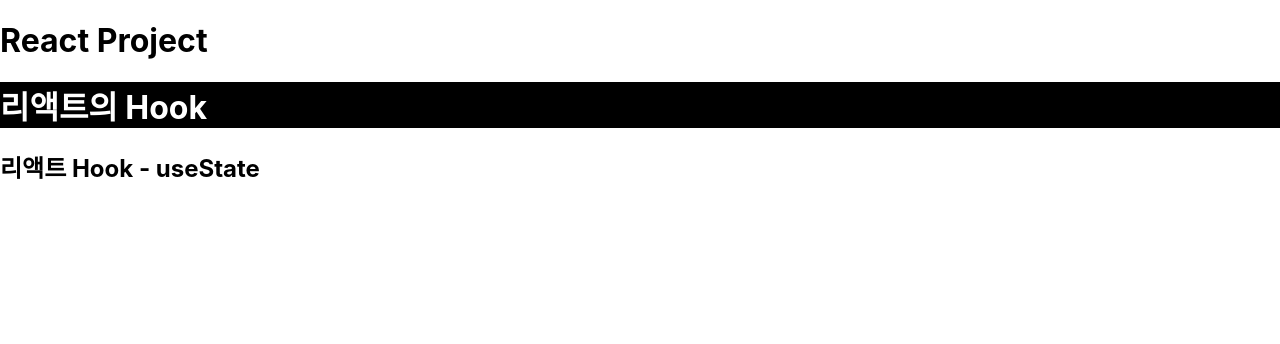
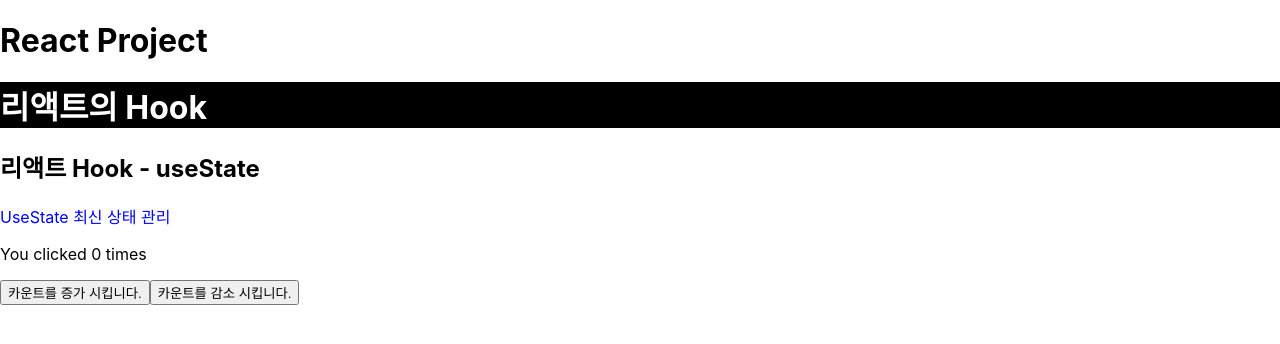
Before and after one commit to Heydia001/korea_1_iot_web_front, a React (Create React App) app in the folder e_react/: page /hooks in a window 1280 px wide. Shown: the top 344 px of the page. Built offline with nearby package versions, Linux system fonts and the light colour scheme.

Commit message:
20240827

```diff
--- a/e_react/src/pages/b_hooks/a_UseState/UseState01.tsx
+++ b/e_react/src/pages/b_hooks/a_UseState/UseState01.tsx
@@ -1,10 +1,71 @@
-import React from 'react'
+import React, { useState } from 'react'
 
-function UseState01() {
+//! Hooks
+// : 리액트 "함수형 컴포넌트"에서 사용할 수 있는 기능
+// : use- 키워드로 시작
+// >> '여기서 해당 기능을 사용한다.'
+
+// EX) useState: 상태기능을 여기서 사용한다.
+// EX) useEffect: 부수효과기능을 여기서 사용한다.
+
+/*
+! useState
+: React에서 제공하는 Hook 중 하나
+: 함수형 '컴포넌트' 내에서 상태를 관리하는 기능
+  (컴포넌트 단위에서의 상태 관리)
+
+: useState 훅 호출 시
+  >> 변화되는 상태값과 해당 상태값을 업데이트하는 함수를 제공
+  >> 상태 업데이트 함수는 비동기적 처리가 기본으로 진행
+  >> 상태 변경 시 컴포넌트의 재렌더링을 유발
+*/
+
+export default function UseState01() {
+  //! useState의 기본 구문
+  // const [state, setState] = useState<type>(initialValue);
+
+  // - state: 현재의 상태값(변수)
+  // - setState: 상태를 업데이트 하는 함수(함수)
+  //   >> 관례상 'set + 현재 상태값'으로 명명
+  // - initialValue: 상태의 초기값
+
+  // >> hook은 React 내부의 함수이기 때문에 import 해서 사용
+
+  // +) 상태의 타입 정의는 useState 키워드 뒤에 제네릭으로 상태값의 타입 지정
+
+  const [count, setCount] = useState<number>(0);
+  const [message, setMessage] = useState<string>('안녕하세요');
+
+  const handleUpClick = () => {
+    // 상태를(count)을 1 증가
+    // setCount 내의 공식이 계산되어 count 변수에 할당
+    // >> 해당 값은 연산식으로도 작성 가능
+
+    // ! 주로 현재(이전) 값과 관련 없는 변화가 이루어 질 경우 사용!
+    setCount(count + 1);
+    // setCount(count + 1);
+    // 비동기 절차를 따르기 때문에 결과는 똑같이 1 씩 증가한다.
+
+    //2) 함수형 업데이트를 사용 / 동기 절차
+    // >> 이전 상태의 값을 기반으로 상태를 업데이트 하는 경우 (권장)
+    setCount(prevCount => prevCount + 1); // 0 + 1
+    setCount(prevCount => prevCount + 1); // 1 + 1
+    setCount(prevCount => prevCount + 1); // 2 + 1
+  }
+
+  const handleDownClick = () => {
+    // 상태를(count)을 1 감소
+    setCount(prevCount =>  prevCount - 3);
+  }
+
+
   return (
     <div>
+      <p style={{color: 'blue'}}>UseState 최신 상태 관리</p>
+
+      <p>You clicked {count} times</p>
+      <button onClick={handleUpClick}>카운트를 증가 시킵니다.</button>
+      <button onClick={handleDownClick}>카운트를 감소 시킵니다.</button>
     </div>
   )
 }
-
-export default UseState01
```
